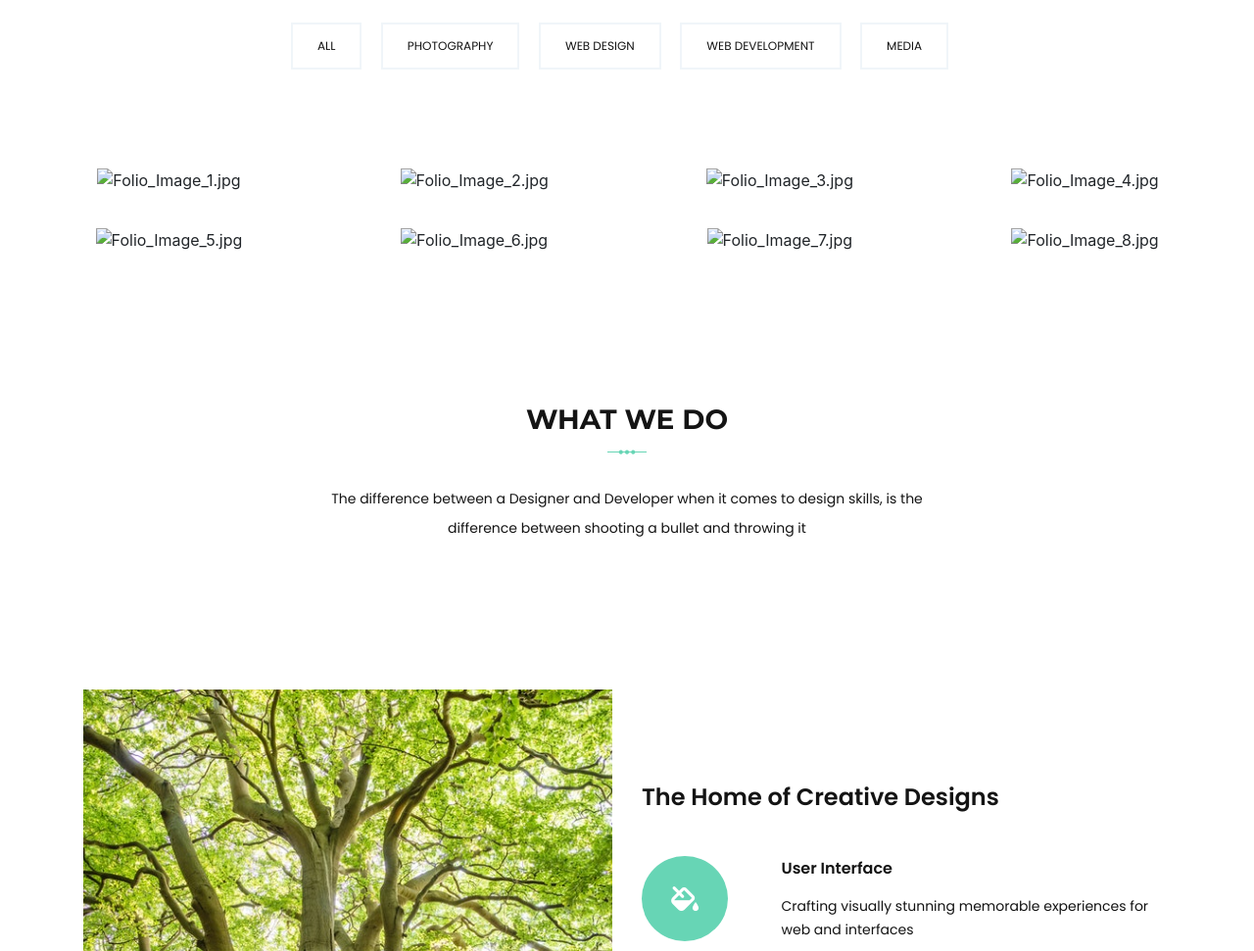
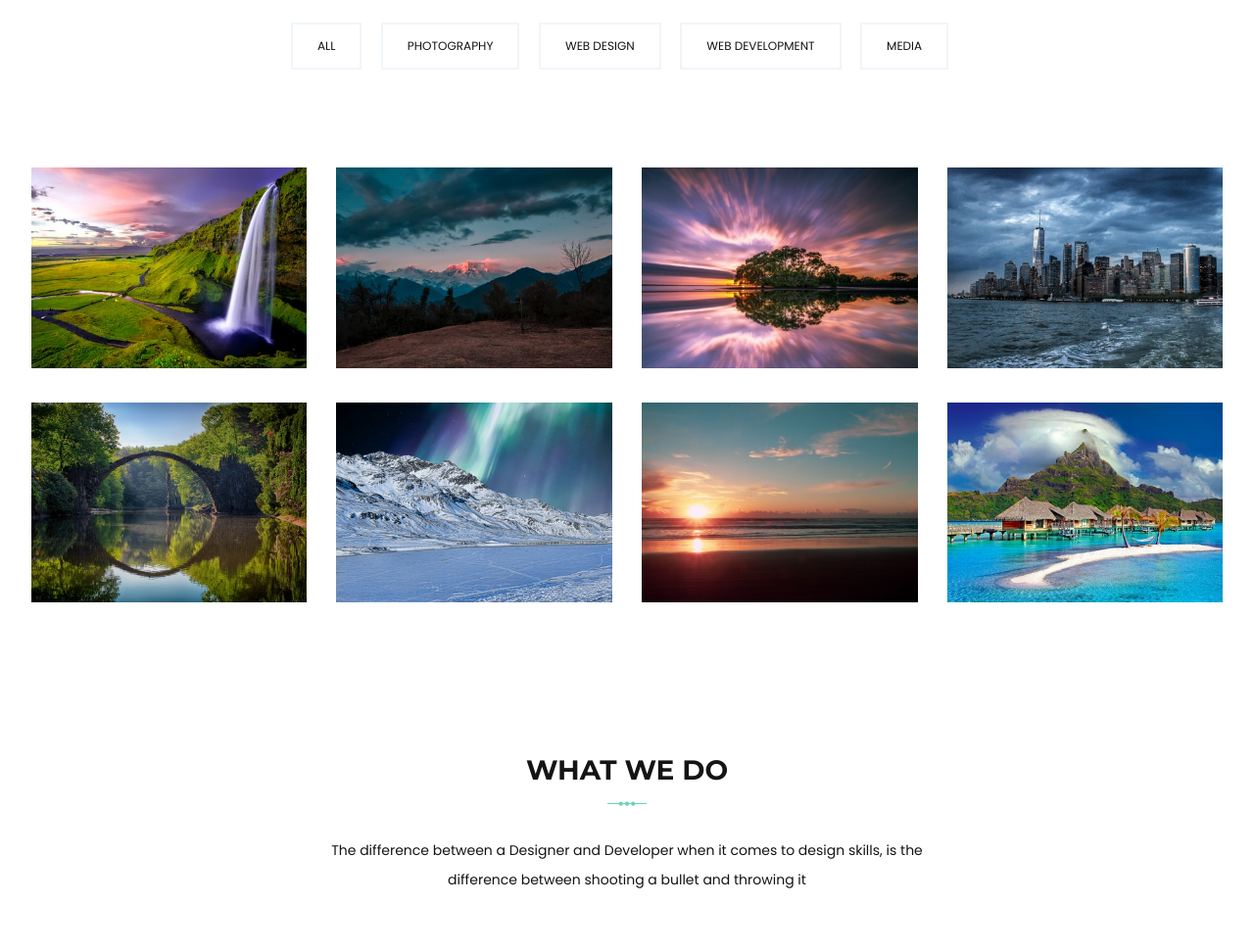
Before and after one commit to itzhasibul/REVO_STUDIO, a plain HTML site: page index.html in a window 1280 px wide. Shown: the part 2017-2988 px from the top of the page at 98% size. Drawn offline with Linux system fonts and the light colour scheme; the site is published under a folder, as on GitHub Pages, so addresses that start at the root find nothing.

Commit message:
Update index.html

```diff
--- a/index.html
+++ b/index.html
@@ -477,7 +477,7 @@
 
                 <div class="folio_img">
 
-                    <img src="/images/Folio_Image_1.jpg" alt="Folio_Image_1.jpg" class="w-100 img-fluid">
+                    <img src="images/Folio_Image_1.jpg" alt="Folio_Image_1.jpg" class="w-100 img-fluid">
 
                 </div>
 
@@ -501,7 +501,7 @@
 
                 <div class="folio_img">
 
-                    <img src="/images/Folio_Image_2.jpg" alt="Folio_Image_2.jpg" class="w-100 img-fluid">
+                    <img src="images/Folio_Image_2.jpg" alt="Folio_Image_2.jpg" class="w-100 img-fluid">
 
                 </div>
 
@@ -525,7 +525,7 @@
 
                 <div class="folio_img">
 
-                    <img src="/images/Folio_Image_3.jpg" alt="Folio_Image_3.jpg" class="w-100 img-fluid">
+                    <img src="images/Folio_Image_3.jpg" alt="Folio_Image_3.jpg" class="w-100 img-fluid">
 
                 </div>
 
@@ -549,7 +549,7 @@
 
                 <div class="folio_img">
 
-                    <img src="/images/Folio_Image_4.jpg" alt="Folio_Image_4.jpg" class="w-100 img-fluid">
+                    <img src="images/Folio_Image_4.jpg" alt="Folio_Image_4.jpg" class="w-100 img-fluid">
 
                 </div>
 
@@ -573,7 +573,7 @@
 
                 <div class="folio_img">
 
-                    <img src="/images/Folio_Image_5.jpg" alt="Folio_Image_5.jpg" class="w-100 img-fluid">
+                    <img src="images/Folio_Image_5.jpg" alt="Folio_Image_5.jpg" class="w-100 img-fluid">
 
                 </div>
 
@@ -597,7 +597,7 @@
 
                 <div class="folio_img">
 
-                    <img src="/images/Folio_Image_6.jpg" alt="Folio_Image_6.jpg" class="w-100 img-fluid">
+                    <img src="images/Folio_Image_6.jpg" alt="Folio_Image_6.jpg" class="w-100 img-fluid">
 
                 </div>
 
@@ -621,7 +621,7 @@
 
                 <div class="folio_img">
 
-                    <img src="/images/Folio_Image_7.jpg" alt="Folio_Image_7.jpg" class="w-100 img-fluid">
+                    <img src="images/Folio_Image_7.jpg" alt="Folio_Image_7.jpg" class="w-100 img-fluid">
 
                 </div>
 
@@ -645,7 +645,7 @@
 
                 <div class="folio_img">
 
-                    <img src="/images/Folio_Image_8.jpg" alt="Folio_Image_8.jpg" class="w-100 img-fluid">
+                    <img src="images/Folio_Image_8.jpg" alt="Folio_Image_8.jpg" class="w-100 img-fluid">
 
                 </div>
 
```
